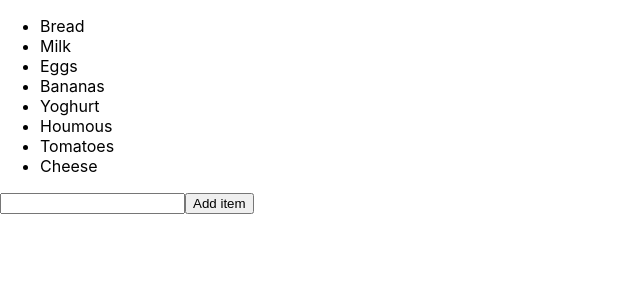
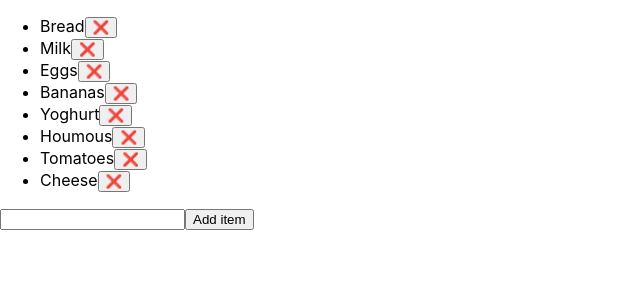
Before and after one commit to KateHoward10/shopping-list, a React (Create React App) app: page / in a window 1280 px wide. Shown: the top 300 px of the page, without its empty margins (0-640 px from the left). Built offline with nearby package versions, Linux system fonts and the light colour scheme.

Commit message:
Remove items from list

```diff
--- a/src/App.js
+++ b/src/App.js
@@ -6,13 +6,18 @@ import { items as initial } from "./data/items";
 function App() {
   const [items, setItems] = useState(initial);
 
-  function addItem(newItem) {
-    setItems(existing => [...existing, newItem]);
+  function addItem(name) {
+    const id = crypto.randomUUID();
+    setItems(existing => [...existing, { id, name }]);
+  }
+
+  function deleteItem(id) {
+    setItems(existing => existing.filter(item => item.id !== id));
   }
 
   return (
     <>
-      <List items={items} />
+      <List items={items} deleteItem={deleteItem} />
       <AddItemForm addItem={addItem} />
     </>
   );
--- a/src/components/List.js
+++ b/src/components/List.js
@@ -1,7 +1,12 @@
-function List({items}) {
+function List({ items, deleteItem }) {
   return (
     <ul>
-      {items.map((item, index) => <li key={index}>{item}</li>)}
+      {items.map(({ id, name }) => (
+        <li key={id}>
+          {name}
+          <button onClick={() => deleteItem(id)}>❌</button>
+        </li>
+      ))}
     </ul>
   );
 }
--- a/src/data/items.js
+++ b/src/data/items.js
@@ -1,10 +1,10 @@
 export const items = [
-  "Bread",
-  "Milk",
-  "Eggs",
-  "Bananas",
-  "Yoghurt",
-  "Houmous",
-  "Tomatoes",
-  "Cheese"
+  { id: "84cc2c5d-9bfa-4cb0-8ead-0c13d5190e5f", name: "Bread" },
+  { id: "60d14201-1443-4f21-bce8-f86acae303fd", name: "Milk" },
+  { id: "cea3cecf-462e-4640-8b74-8fd27511dd2b", name: "Eggs" },
+  { id: "efeeb41c-ba93-46dd-86f2-5993651ca7ee", name: "Bananas" },
+  { id: "ce98263c-81c5-4e4f-ae53-5a72680dd4a4", name: "Yoghurt" },
+  { id: "75eff413-feb5-406c-bfe0-164668c0e634", name: "Houmous" },
+  { id: "66c6952e-d371-4874-9d13-1a90727625ea", name: "Tomatoes" },
+  { id: "00800fe0-eb29-424b-9098-89a4fde61c47", name: "Cheese" }
 ]
```
